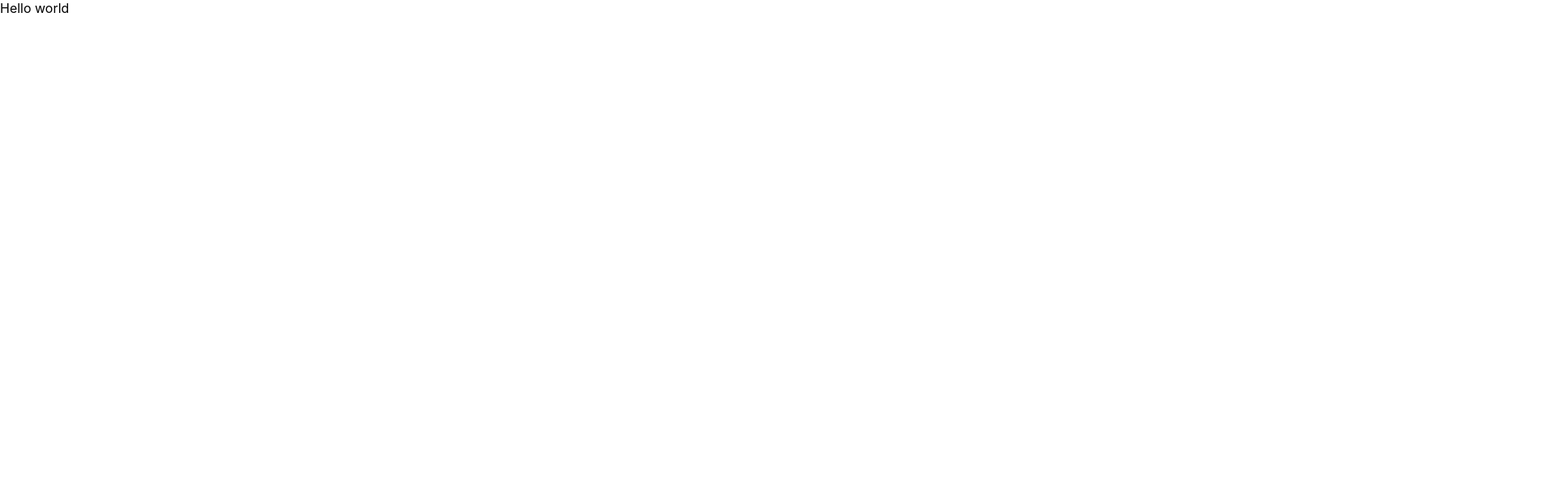
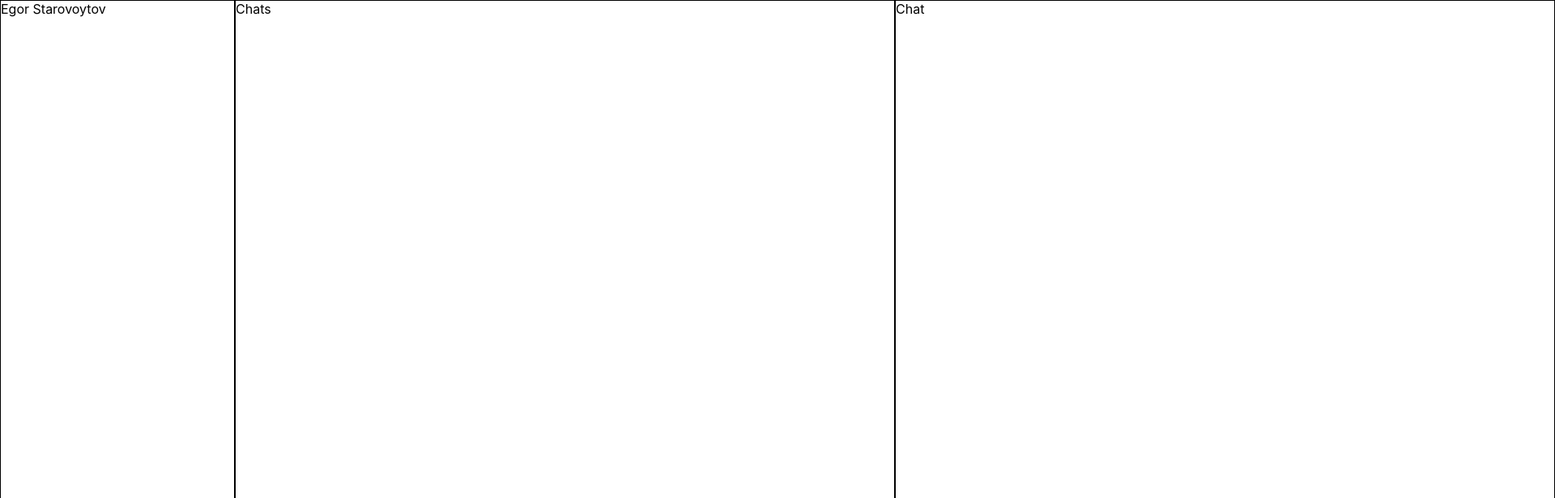
Before and after one commit to ST-ER/messenger, a React (Create React App) app: page / in a window 1280 px wide. Shown: the top 616 px of the page at 81% size, 1920 px wide, since content can reach past the window. Built offline with nearby package versions, Linux system fonts and the light colour scheme.

Commit message:
preservation

```diff
--- a/public/index.html
+++ b/public/index.html
@@ -2,15 +2,13 @@
 <html lang="en">
   <head>
     <meta charset="utf-8" />
-    <link rel="icon" href="%PUBLIC_URL%/favicon.ico" />
     <meta name="viewport" content="width=device-width, initial-scale=1" />
     <meta name="theme-color" content="#000000" />
     <meta
       name="description"
       content="Web site created using create-react-app"
     />
-    <link rel="apple-touch-icon" href="%PUBLIC_URL%/logo192.png" />
-    <link rel="manifest" href="%PUBLIC_URL%/manifest.json" />
+
     <title>React App</title>
   </head>
   <body>
--- /dev/null
+++ b/src/App.css
@@ -0,0 +1,19 @@
+.app{
+    height: 1080px;
+    display: grid;
+    grid-template-columns: 290px 815px 815px;
+    grid-template-areas: "navbar chats chat";
+
+}
+.item{
+    border:  1px solid #000;
+}
+.navbar{
+    grid-area: navbar;
+}
+.chats{
+    grid-area: chats;
+}
+.chat{
+    grid-area: chat;
+}
--- a/src/App.js
+++ b/src/App.js
@@ -1,10 +1,15 @@
 import React from 'react';
-// import './App.css';
+import './App.css';
+import Navbar from "./Components/Navbar";
+import Chats from "./Components/Chats";
+import Chat from "./Components/Chat";
 
 function App() {
   return (
-    <div className="App">
-      Hello world
+    <div className='app'>
+        <Navbar />
+        <Chats />
+        <Chat />
     </div>
   );
 }
--- /dev/null
+++ b/src/Components/Chat.jsx
@@ -0,0 +1,11 @@
+import React from 'react';
+
+const Chat = () => {
+    return (
+        <div className="chat item">
+            Chat
+        </div>
+    );
+};
+
+export default Chat;
--- /dev/null
+++ b/src/Components/Chats.jsx
@@ -0,0 +1,11 @@
+import React from 'react';
+
+const Chats = () => {
+    return (
+        <div className="chats item">
+            Chats
+        </div>
+    );
+};
+
+export default Chats;
--- a/src/Components/Navbar.jsx
+++ b/src/Components/Navbar.jsx
@@ -0,0 +1,16 @@
+import React from 'react';
+// import '../App.css';
+
+const Navbar = () => {
+    const nav =[
+
+    ]
+    return (
+        <div className='navbar item'>
+            <div>Egor Starovoytov</div>
+
+        </div>
+    );
+};
+
+export default Navbar;
```
